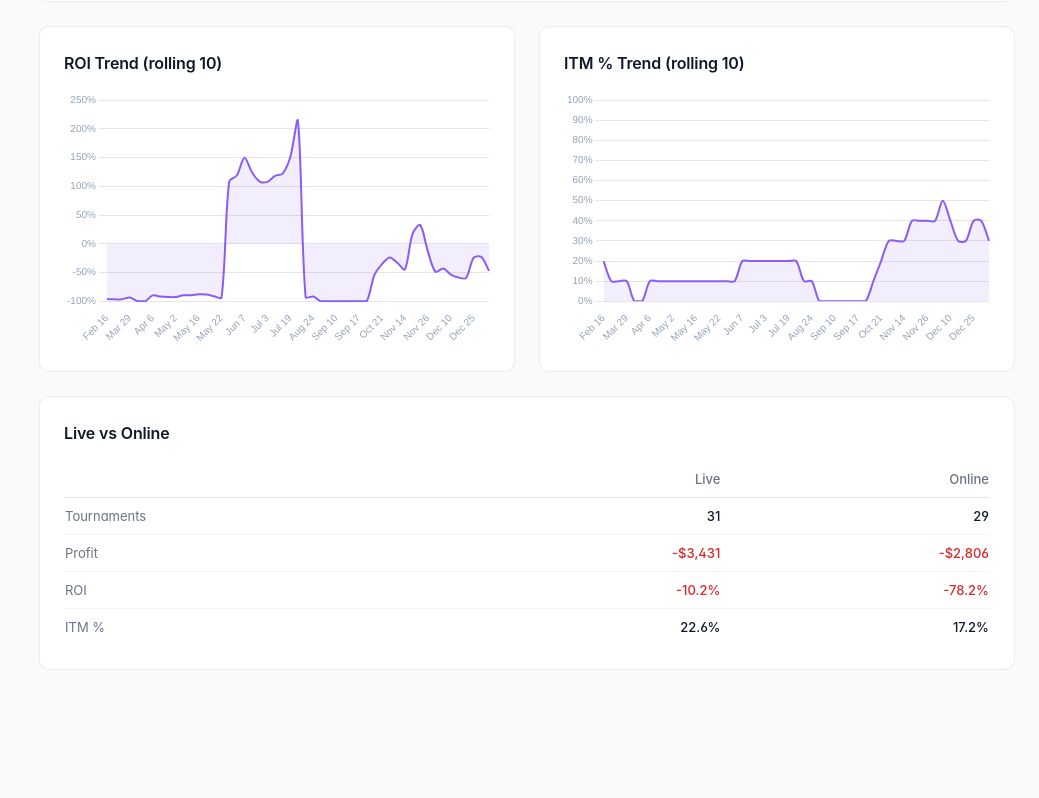
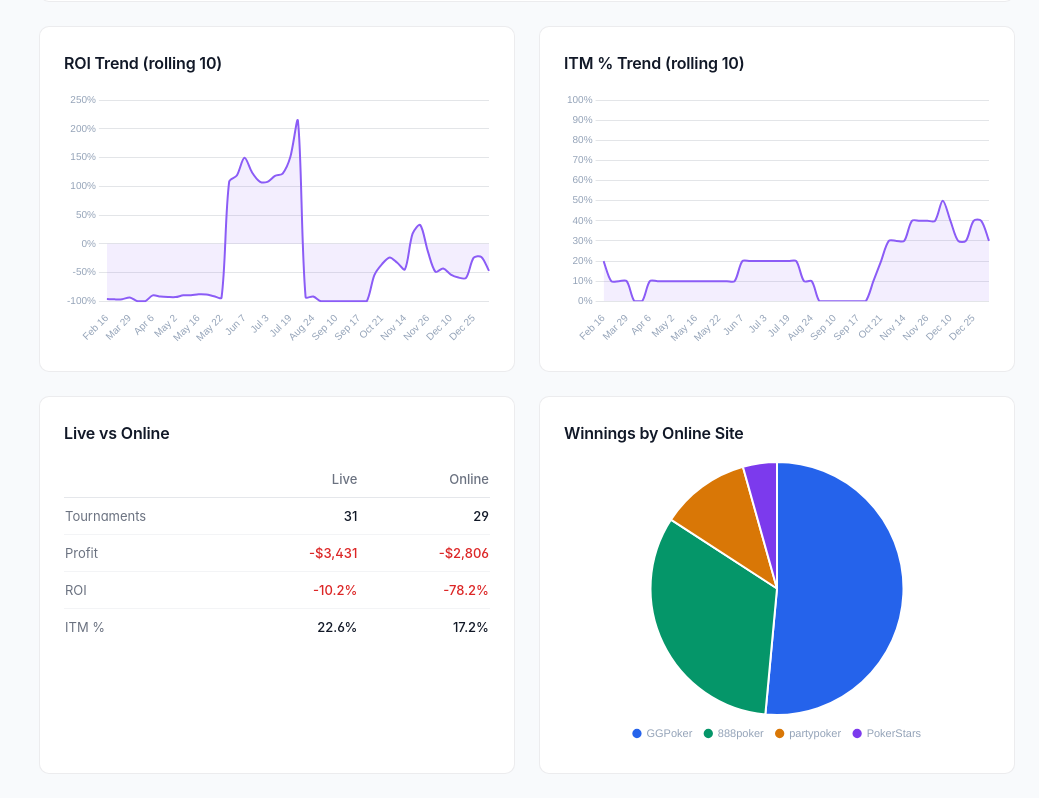
Before and after one commit to infinity899/poker-wallet, a Nuxt app: page /analytics in a window 1280 px wide. Shown: the part 1486-2284 px from the top of the page, without its empty margins (241-1280 px from the left). Before the commit the page ends 2180 px from the top, so only its background shows below. Built offline with nearby package versions, Linux system fonts and the light colour scheme; no server answers.

Commit message:
introduce analytics piecharts

```diff
--- a/app/components/analytics/Analytics.vue
+++ b/app/components/analytics/Analytics.vue
@@ -25,6 +25,7 @@
 <script setup lang="ts">
 import type { CashSession, DateRangePreset, Tournament } from '~/types';
 import {
+  ArcElement,
   BarElement,
   CategoryScale,
   Chart as ChartJS,
@@ -32,6 +33,7 @@ import {
   Legend,
   LinearScale,
   LineElement,
+  PieController,
   PointElement,
   Title,
   Tooltip,
@@ -50,6 +52,8 @@ ChartJS.register(
   PointElement,
   LineElement,
   BarElement,
+  ArcElement,
+  PieController,
   Title,
   Tooltip,
   Legend,
--- a/app/components/analytics/AnalyticsTournamentCharts.vue
+++ b/app/components/analytics/AnalyticsTournamentCharts.vue
@@ -117,9 +117,8 @@
     <AnalyticsRoiTrendChart :tournaments="tournaments" />
     <AnalyticsItmTrendChart :tournaments="tournaments" />
 
-    <div class="lg:col-span-2">
-      <AnalyticsTypeComparison :tournaments="tournaments" />
-    </div>
+    <AnalyticsTypeComparison :tournaments="tournaments" />
+    <AnalyticsWinningsBySite :tournaments="tournaments" />
   </div>
 </template>
 
--- /dev/null
+++ b/app/components/analytics/AnalyticsWinningsBySite.vue
@@ -0,0 +1,66 @@
+<template>
+  <div class="card p-6">
+    <h3 class="font-semibold text-gray-900 dark:text-gray-100 mb-4">
+      Winnings by Online Site
+    </h3>
+    <div class="h-72">
+      <Pie
+        v-if="hasData"
+        :data="chartData"
+        :options="pieChartOptions"
+      />
+      <div
+        v-else
+        class="h-full flex items-center justify-center text-gray-400"
+      >
+        No online winnings to show
+      </div>
+    </div>
+  </div>
+</template>
+
+<script setup lang="ts">
+import type { Tournament } from '~/types';
+import { Pie } from 'vue-chartjs';
+import { calculateWinningsBySite } from '~/utils/calculations';
+
+const props = defineProps<{
+  tournaments: Tournament[];
+}>();
+
+const { pieChartOptions } = useCurrencyChartOptions();
+const themeStore = useThemeStore();
+
+// Fixed categorical palette (600-level, validated for CVD in light & dark).
+// Colors follow slice order; "Other" always takes the neutral slate.
+const SITE_COLORS = [
+  '#2563eb', // blue
+  '#059669', // emerald
+  '#d97706', // amber
+  '#7c3aed', // violet
+  '#db2777', // pink
+  '#0891b2', // cyan
+  '#ea580c', // orange
+];
+const OTHER_COLOR = '#64748b';
+
+const slices = computed(() => calculateWinningsBySite(props.tournaments));
+const hasData = computed(() => slices.value.length > 0);
+
+const chartData = computed(() => {
+  // Match the arc borders to the card surface so slices read as separated (relief for CVD).
+  const borderColor = themeStore.isDark ? '#1e293b' : '#ffffff';
+
+  return {
+    labels: slices.value.map(s => s.site),
+    datasets: [{
+      data: slices.value.map(s => s.winnings),
+      backgroundColor: slices.value.map((s, i) =>
+        s.site === 'Other' ? OTHER_COLOR : SITE_COLORS[i % SITE_COLORS.length],
+      ),
+      borderColor,
+      borderWidth: 2,
+    }],
+  };
+});
+</script>
--- a/app/composables/useChartOptions.ts
+++ b/app/composables/useChartOptions.ts
@@ -131,5 +131,40 @@ export function useCurrencyChartOptions() {
     },
   }));
 
-  return { lineChartOptions, barChartOptions, percentLineChartOptions };
+  const pieChartOptions = computed<ChartOptions<'pie'>>(() => {
+    void displayCurrency.value; // refresh tooltip amounts when display currency changes
+    return {
+      responsive: true,
+      maintainAspectRatio: false,
+      plugins: {
+        legend: {
+          display: true,
+          position: 'bottom',
+          labels: {
+            color: TICK_COLOR,
+            font: { size: 11 },
+            padding: 12,
+            usePointStyle: true,
+            pointStyle: 'circle',
+            boxWidth: 8,
+            boxHeight: 8,
+          },
+        },
+        tooltip: {
+          ...tooltipStyle,
+          callbacks: {
+            label: (context) => {
+              const value = context.parsed as number;
+              const data = context.dataset.data as number[];
+              const total = data.reduce((sum, v) => sum + (v ?? 0), 0);
+              const pct = total > 0 ? ((value / total) * 100).toFixed(1) : '0.0';
+              return `${context.label}: ${formatAmount(value)} (${pct}%)`;
+            },
+          },
+        },
+      },
+    };
+  });
+
+  return { lineChartOptions, barChartOptions, percentLineChartOptions, pieChartOptions };
 }
--- a/app/utils/calculations.ts
+++ b/app/utils/calculations.ts
@@ -363,3 +363,35 @@ export function calculateBuyInBreakdown(
     })
     .filter(bucket => bucket.count > 0);
 }
+
+/**
+ * Total winnings grouped by online poker site.
+ * Considers only online tournaments that have a site and positive winnings.
+ * Returns sites sorted by winnings desc; sites beyond `maxSlices` are folded into "Other".
+ */
+export function calculateWinningsBySite(
+  tournaments: Tournament[],
+  maxSlices: number = 7,
+): { site: string; winnings: number }[] {
+  const totals = new Map<string, number>();
+
+  for (const t of tournaments) {
+    if (t.type !== 'online' || !t.site || t.winnings <= 0) {
+      continue;
+    }
+    totals.set(t.site, (totals.get(t.site) ?? 0) + t.winnings);
+  }
+
+  const sorted = Array.from(totals.entries())
+    .map(([site, winnings]) => ({ site, winnings }))
+    .sort((a, b) => b.winnings - a.winnings || a.site.localeCompare(b.site));
+
+  if (sorted.length <= maxSlices) {
+    return sorted;
+  }
+
+  const top = sorted.slice(0, maxSlices);
+  const otherTotal = sorted.slice(maxSlices).reduce((sum, s) => sum + s.winnings, 0);
+  top.push({ site: 'Other', winnings: otherTotal });
+  return top;
+}
```
Also changed, not shown: 1 other file (tests, documents, lock files or other folders).
